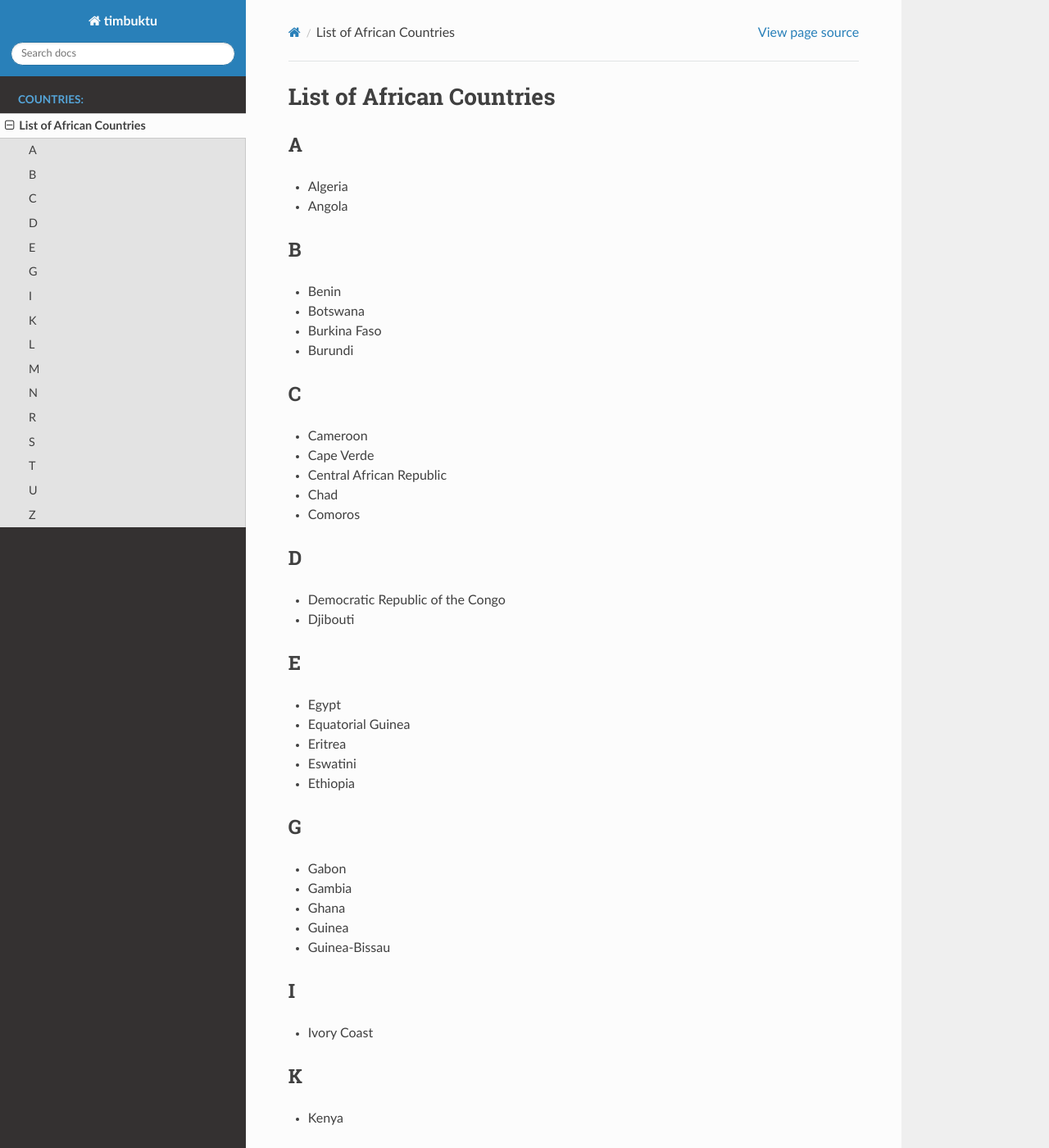
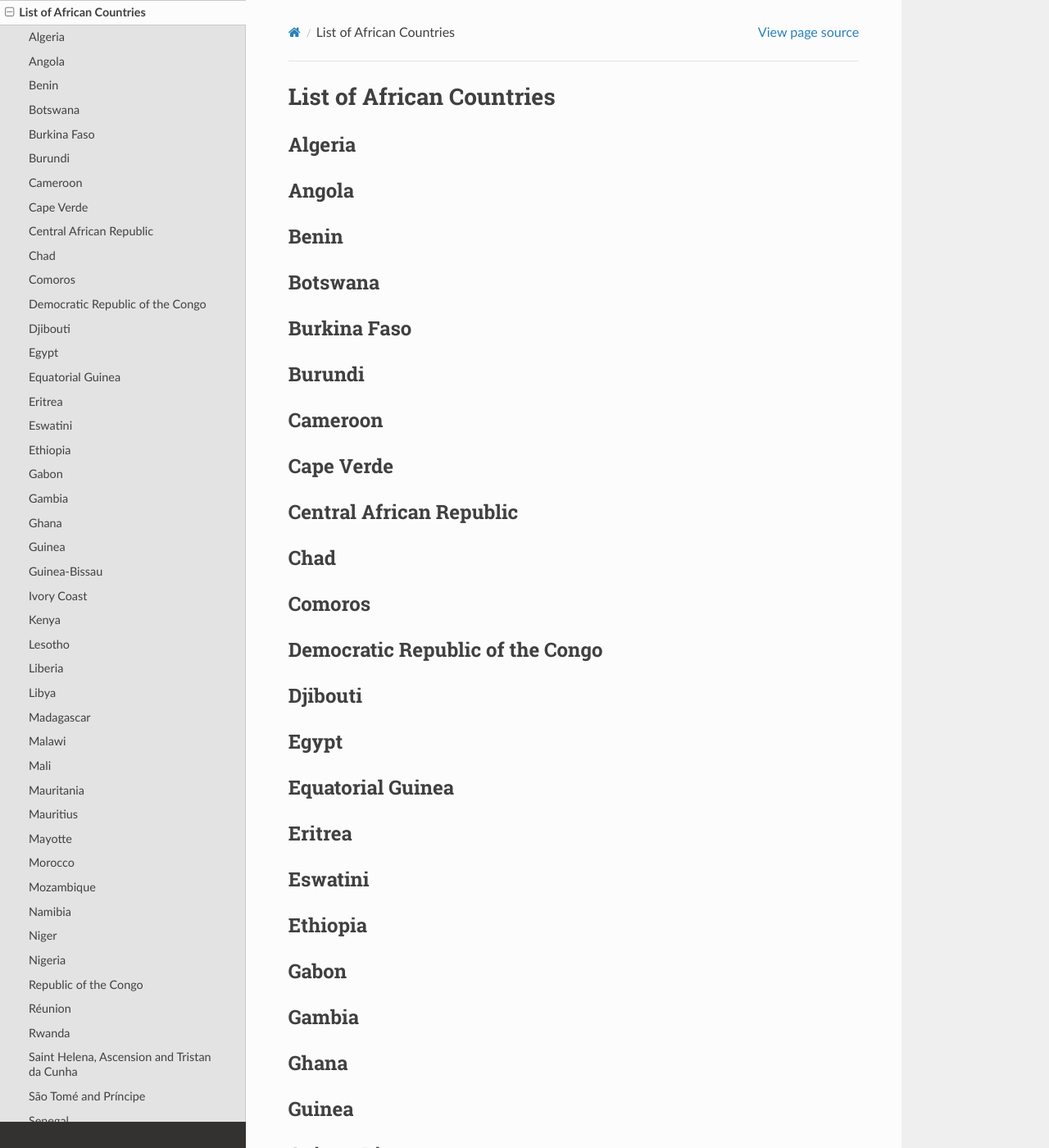
Before and after one commit to tazata/timbuktu, a Sphinx documentation site: the page built from docs/source/countries/list.md, in a window 1280 px wide and 1400 px high. Shown: the whole window at 82% size. Built offline with Sphinx 7.4.7 and the Read the Docs theme 2.0.0, drawn with Linux system fonts in a browser that asks for light colours; some of the changed text lies outside the part shown.

Commit message:
Update toc
Signed-off-by: tazata <110253361+tazata@users.noreply.github.com>

```diff
--- a/docs/source/countries/list.md
+++ b/docs/source/countries/list.md
@@ -1,90 +1,59 @@
 # List of African Countries
 
-## A
-- Algeria
-- Angola
-
-## B
-- Benin
-- Botswana
-- Burkina Faso
-- Burundi
-
-## C
-- Cameroon
-- Cape Verde
-- Central African Republic
-- Chad
-- Comoros
-
-## D
-- Democratic Republic of the Congo
-- Djibouti
-
-## E
-- Egypt
-- Equatorial Guinea
-- Eritrea
-- Eswatini
-- Ethiopia
-
-## G
-- Gabon
-- Gambia
-- Ghana
-- Guinea
-- Guinea-Bissau
-
-## I
-- Ivory Coast
-
-## K
-- Kenya
-
-## L
-- Lesotho
-- Liberia
-- Libya
-
-## M
-- Madagascar
-- Malawi
-- Mali
-- Mauritania
-- Mauritius
-- Mayotte
-- Morocco
-- Mozambique
-
-## N
-- Namibia
-- Niger
-- Nigeria
-
-## R
-- Republic of the Congo
-- Réunion
-- Rwanda
-
-## S
-- Saint Helena, Ascension and Tristan da Cunha
-- São Tomé and Príncipe
-- Senegal
-- Seychelles
-- Sierra Leone
-- Somalia
-- [South Africa](zaf/zaf.md)
-- South Sudan
-- Sudan
-
-## T
-- Tanzania
-- Togo
-- Tunisia
-
-## U
-- Uganda
-
-## Z
-- Zambia
-- Zimbabwe
+### Algeria
+### Angola
+### Benin
+### Botswana
+### Burkina Faso
+### Burundi
+### Cameroon
+### Cape Verde
+### Central African Republic
+### Chad
+### Comoros
+### Democratic Republic of the Congo
+### Djibouti
+### Egypt
+### Equatorial Guinea
+### Eritrea
+### Eswatini
+### Ethiopia
+### Gabon
+### Gambia
+### Ghana
+### Guinea
+### Guinea-Bissau
+### Ivory Coast
+### Kenya
+### Lesotho
+### Liberia
+### Libya
+### Madagascar
+### Malawi
+### Mali
+### Mauritania
+### Mauritius
+### Mayotte
+### Morocco
+### Mozambique
+### Namibia
+### Niger
+### Nigeria
+### Republic of the Congo
+### Réunion
+### Rwanda
+### Saint Helena, Ascension and Tristan da Cunha
+### São Tomé and Príncipe
+### Senegal
+### Seychelles
+### Sierra Leone
+### Somalia
+### [South Africa](zaf/zaf.md)
+### South Sudan
+### Sudan
+### Tanzania
+### Togo
+### Tunisia
+### Uganda
+### Zambia
+### Zimbabwe
```
